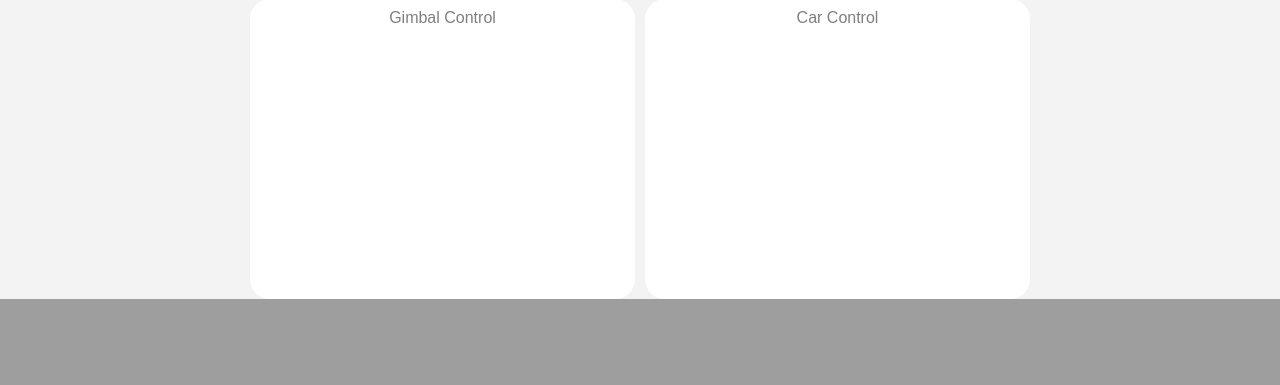
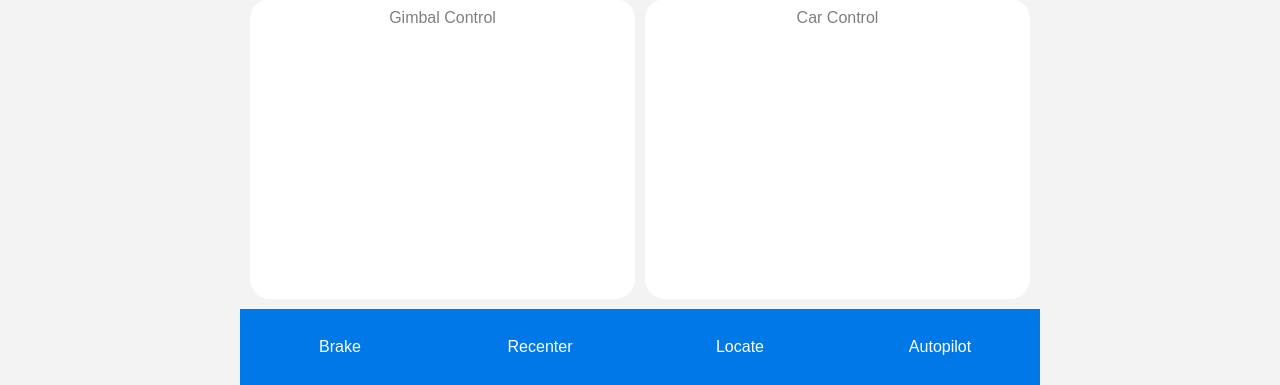
Before and after one commit to henryzt/raspberry-pi-car-fpv-remote, a Flask app: page / in a window 1280 px wide. Shown: the part 711-1096 px from the top of the page. Before the commit the page ends 1010 px from the top, so only its background shows below. Run offline with Flask 2, Linux system fonts and the light colour scheme; some libraries are stand-ins or nearby versions.

Commit message:
Bug fixes, front end update

```diff
--- a/app.py
+++ b/app.py
@@ -41,7 +41,7 @@ def move(direction, speed=30):
 @app.route('/gimbal/<direction>')
 @app.route('/gimbal/<direction>/<speed>')
 def gimbal(direction, speed=20):
-    car.move_gimbal(direction, int(speed) / 10)
+    car.move_gimbal(direction, speed)
     return "done"
 
 
--- a/car.py
+++ b/car.py
@@ -16,7 +16,7 @@ def move_motor(direction, speed):
 
 
 def move_motor_thread(direction, speed):
-    print("Motor Signaled: " + direction)
+    print("Motor Signaled: " + direction, speed)
     if direction == "up":
         if not us_avoid or (us_avoid and range > 15):
             motor.t_up(speed, 6)
@@ -42,7 +42,7 @@ def move_motor_thread(direction, speed):
 # ------- gimbal -------
 
 def move_gimbal(direction, speed):
-    servo.move_gimbal(direction, speed)
+    servo.move_gimbal(direction, int(speed) / 200)
 
 # ------- ranging -------
 
--- a/static/script.js
+++ b/static/script.js
@@ -63,6 +63,12 @@ const app = new Vue({
     },
     stop(type){
       this.move(type, "stop")
+    },
+    buzz(){
+      this.move("motor", "buzz")
+    },
+    recenter(){
+      this.move("gimbal", "recenter")
     }
   }
 })
--- a/static/style.css
+++ b/static/style.css
@@ -34,10 +34,23 @@ body{
   width: 100%;
 }
 
+.buttons{
+  display:flex;
+  width: 100%;
+  justify-content: space-between;
+}
+
+.buttons .pure-button{
+  flex: 1;
+  line-height: 60px;
+  border-radius: 0;
+}
+
 .joys {
   position: relative;
   width: 100%;
   height: 300px;
+  margin-bottom: 20px;
 }
 
 .joys .joy {
--- a/templates/index.html
+++ b/templates/index.html
@@ -16,7 +16,7 @@
       <!-- visual -->
       <img class="fpv" src="{{ url_for('video_feed') }}">
       <!-- joysticks -->
-      <div v-if="control=='joy'" class="joys">
+      <div class="joys">
         <div class="joy left" ref="leftJoy">
           <div class="text">Gimbal Control</div>
         </div>
@@ -25,18 +25,11 @@
         </div>
       </div>
       <!-- buttons -->
-      <div v-else-if="control=='button'">
-        <div class="grid" @mousedown="handleMove" @touchstart="handleMove" @mouseup="stop" @touchend="stop">
-          <div></div>
-          <div class="pure-button pure-button-primary" data-action="up">Forward</div>
-          <div></div>
-          <div class="pure-button pure-button-primary" data-action="left">Left</div>
-          <div class="pure-button" data-action="stop">Stop</div>
-          <div class="pure-button pure-button-primary" data-action="right">Right</div>
-          <div></div>
-          <div class="pure-button pure-button-primary" data-action="down">Backward</div>
-          <div class="pure-button" data-action="buzz">Buzz</div>
-        </div>
+      <div class="buttons">
+        <div class="pure-button pure-button-primary" @click="stop('motor')">Brake</div>
+        <div class="pure-button pure-button-primary" @click="recenter">Recenter</div>
+        <div class="pure-button pure-button-primary" @click="buzz">Locate</div>
+        <div class="pure-button pure-button-primary" data-action="up">Autopilot</div>
       </div>
     </div>
   </div>
```
Also changed, not shown: servo.py (+9 -4 lines).
